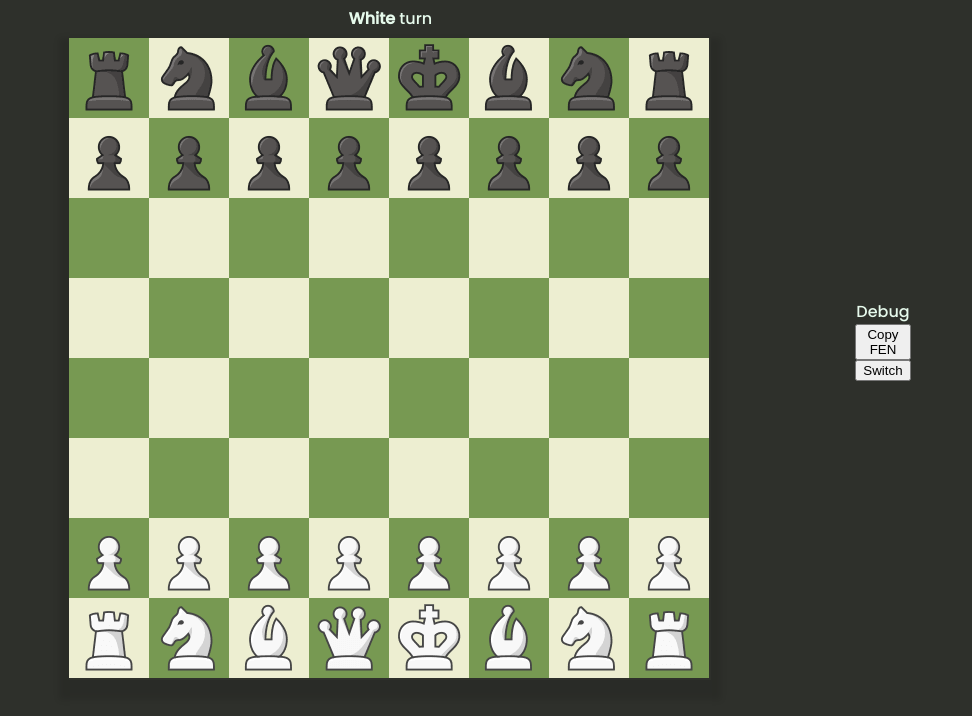
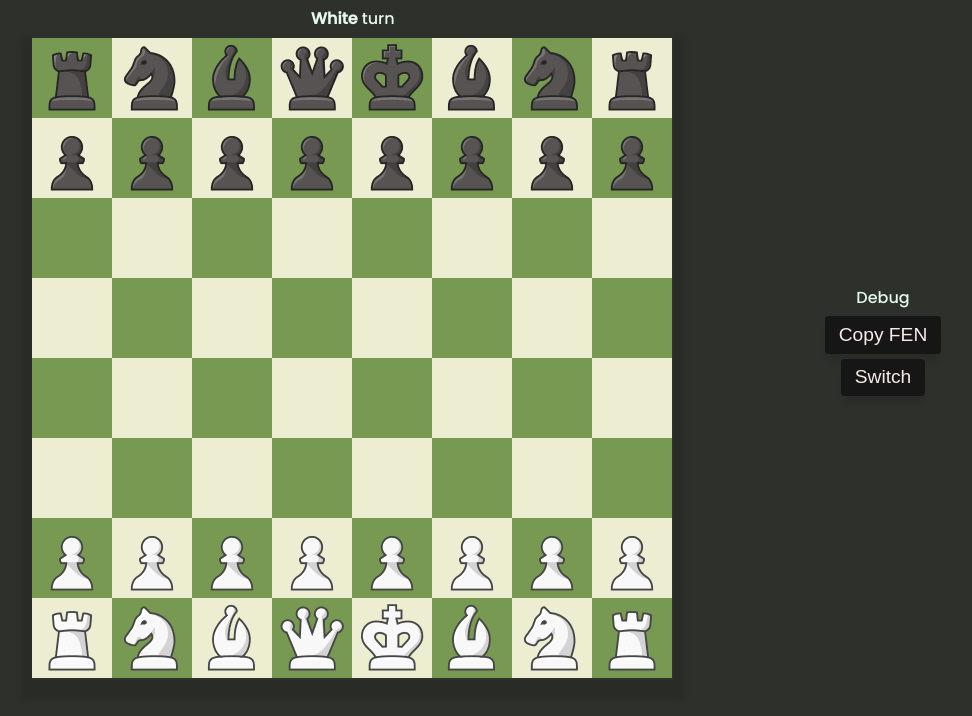
Before and after one commit to Rylazius/chess, a plain HTML site: page index.html in a window 1280 px wide. Shown: the whole page, without its empty margins (78-1050 px from the left). Drawn offline with nearby package versions, Linux system fonts and the light colour scheme.

Commit message:
see es es

```diff
--- a/css/style.css
+++ b/css/style.css
@@ -245,3 +245,23 @@ audio {
 #board {
 	box-shadow: 0 10px 6px 10px rgba(0, 0, 0, 0.1);
 }
+
+button {
+	box-shadow: 0 10px 6px -3px rgba(0, 0, 0, 0.1);
+	background-color: #161616;
+	margin: 0 auto;
+	margin-top: 5px;
+	color: #f8ebe8;
+	font-size: 1.2em;
+	border: none;
+	padding: 0.4em 0.7em;
+	border-radius: 0.2em;
+	cursor: pointer;
+	white-space: nowrap;
+	transition: 0.3s;
+	outline: none;
+}
+
+button:hover {
+	opacity: 0.7;
+}
```
